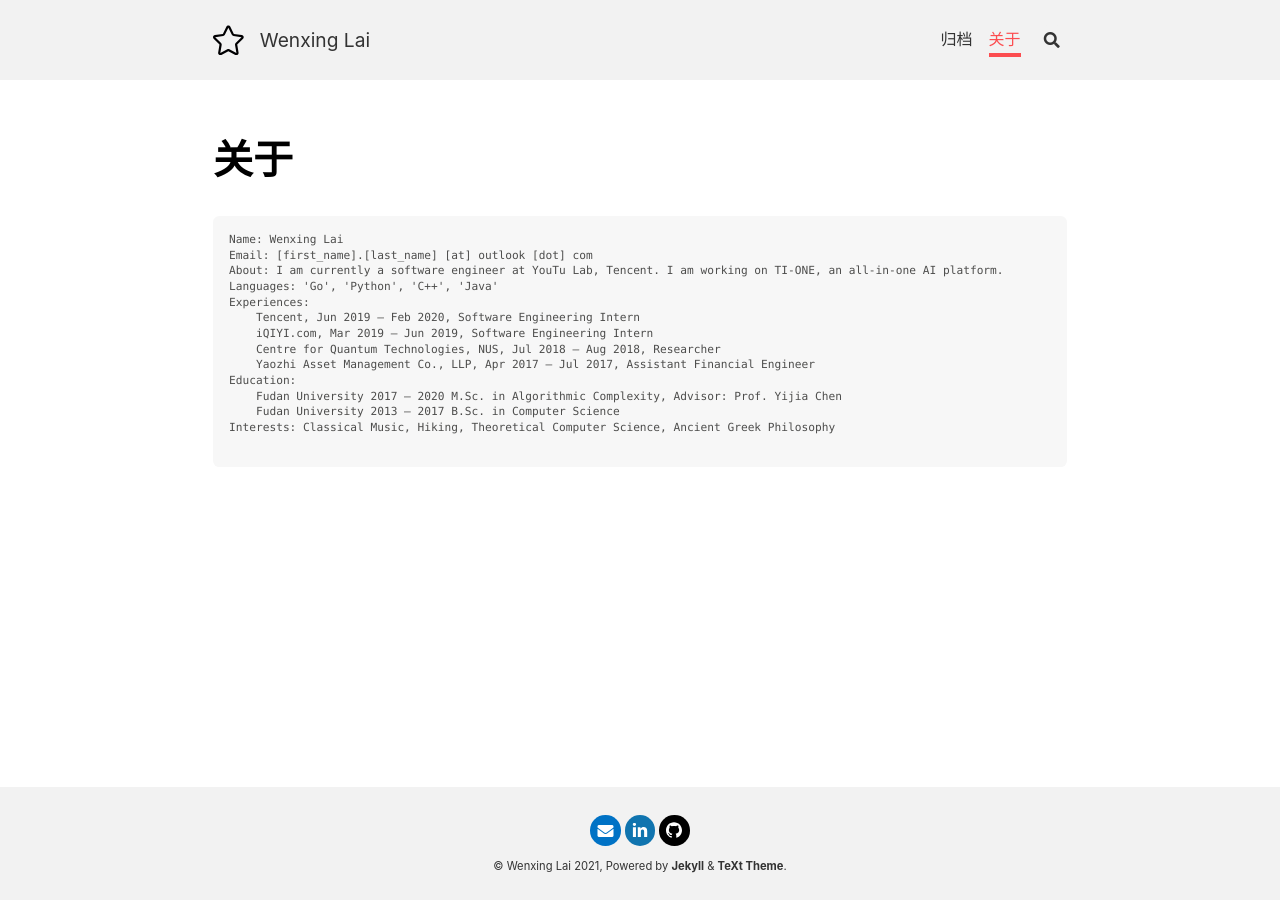
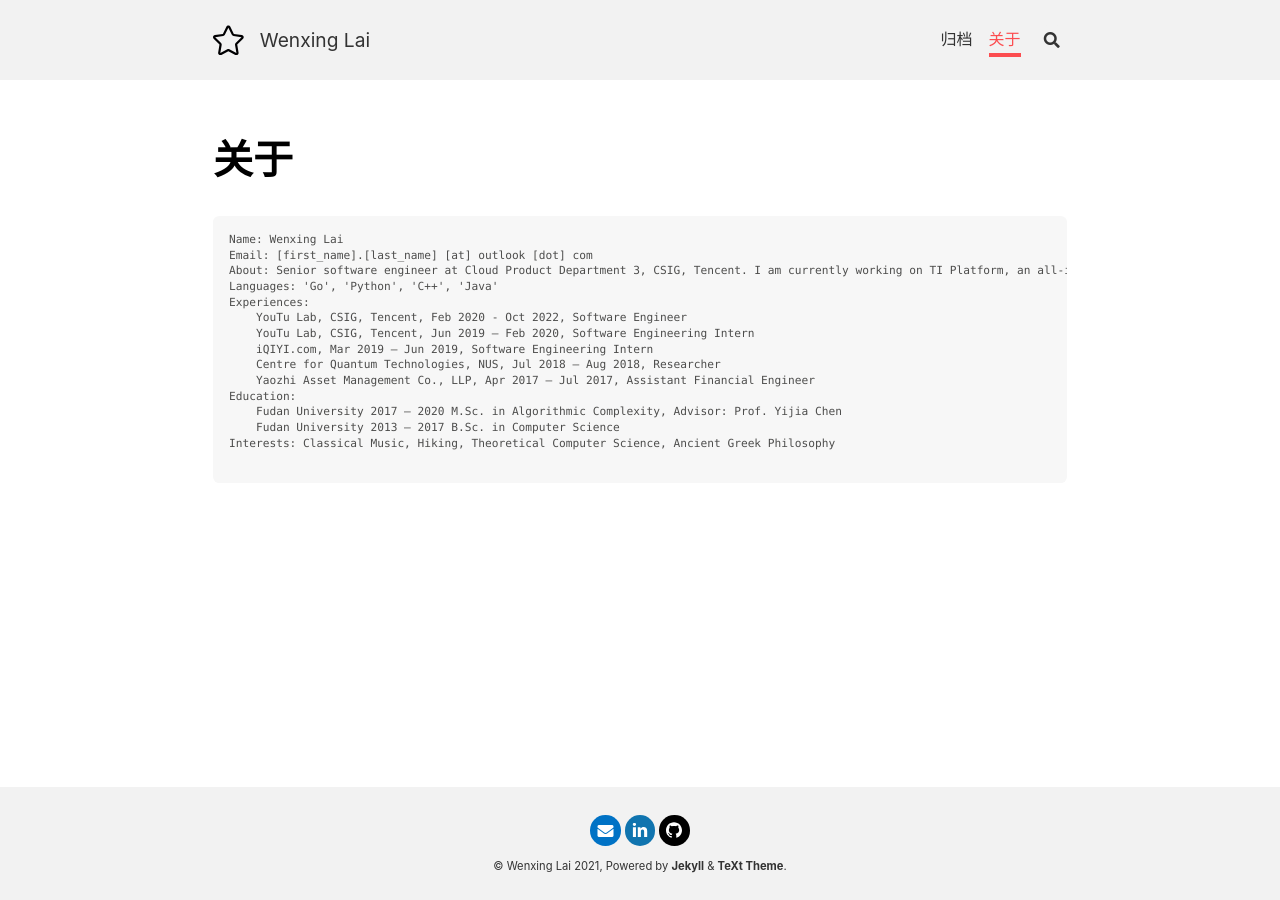
Before and after one commit to WenxingLai/wenxinglai.github.io, a Jekyll site: the page built from about.md, in a window 1280 px wide. Built offline with Jekyll 4.4.1, drawn with Linux system fonts in a browser that asks for light colours; nearby versions of some CDN libraries.

Commit message:
updated: about me

````diff
--- a/about.md
+++ b/about.md
@@ -29,10 +29,11 @@ key: page-about
 ```
 Name: Wenxing Lai
 Email: [first_name].[last_name] [at] outlook [dot] com
-About: I am currently a software engineer at YouTu Lab, Tencent. I am working on TI-ONE, an all-in-one AI platform.
+About: Senior software engineer at Cloud Product Department 3, CSIG, Tencent. I am currently working on TI Platform, an all-in-one AI platform.
 Languages: 'Go', 'Python', 'C++', 'Java'
 Experiences:
-    Tencent, Jun 2019 – Feb 2020, Software Engineering Intern
+    YouTu Lab, CSIG, Tencent, Feb 2020 - Oct 2022, Software Engineer
+    YouTu Lab, CSIG, Tencent, Jun 2019 – Feb 2020, Software Engineering Intern
     iQIYI.com, Mar 2019 – Jun 2019, Software Engineering Intern
     Centre for Quantum Technologies, NUS, Jul 2018 – Aug 2018, Researcher
     Yaozhi Asset Management Co., LLP, Apr 2017 – Jul 2017, Assistant Financial Engineer
````
